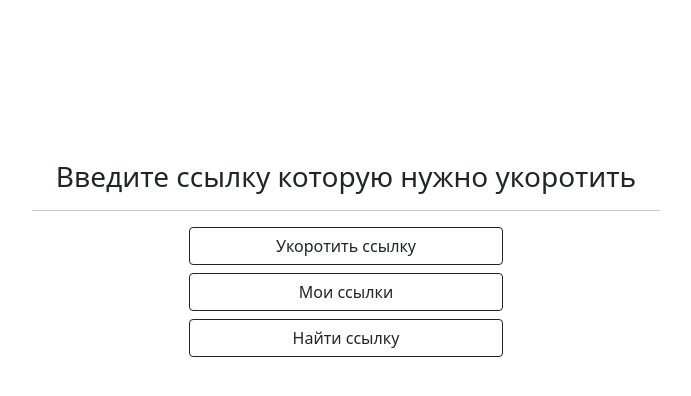
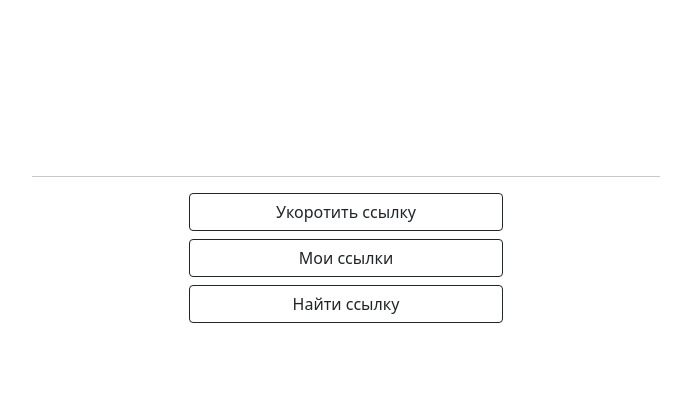
Before and after one commit to inkvizitor1991/shorten_link, a Django app: page / in a window 1280 px wide. Shown: the top 396 px of the page, without its empty margins (294-985 px from the left). Run offline with Django 3.2, Linux system fonts and the light colour scheme; parts of the project's set-up code (start-up, migrations or seed data) failed here and were passed over; some libraries are stand-ins or nearby versions.

```diff
--- a/link/templates/link/index.html
+++ b/link/templates/link/index.html
@@ -3,7 +3,6 @@
 {% block content %}
     <div class="row" style="margin-bottom: 200px; margin-top: 160px;">
       <div class="col-md-6 offset-md-3">
-        <h3 class="text-center">Введите ссылку которую нужно укоротить</h3>
         <hr>
           <div class="d-grid gap-2 col-6 mx-auto">
              <a class="btn btn-outline-dark" href="{% url 'add_link' %}" role="button">Укоротить ссылку</a>
--- a/requirements.txt
+++ b/requirements.txt
@@ -1,3 +1,4 @@
 Django~=2.2
-graphene~=2.1.9
+graphene-django==2.2.0
+django-crispy-forms==1.14.0
 environs~=9.5.0
```
Also changed, not shown: README.md (added), images/main.png (added), images/short_link.png (added).
